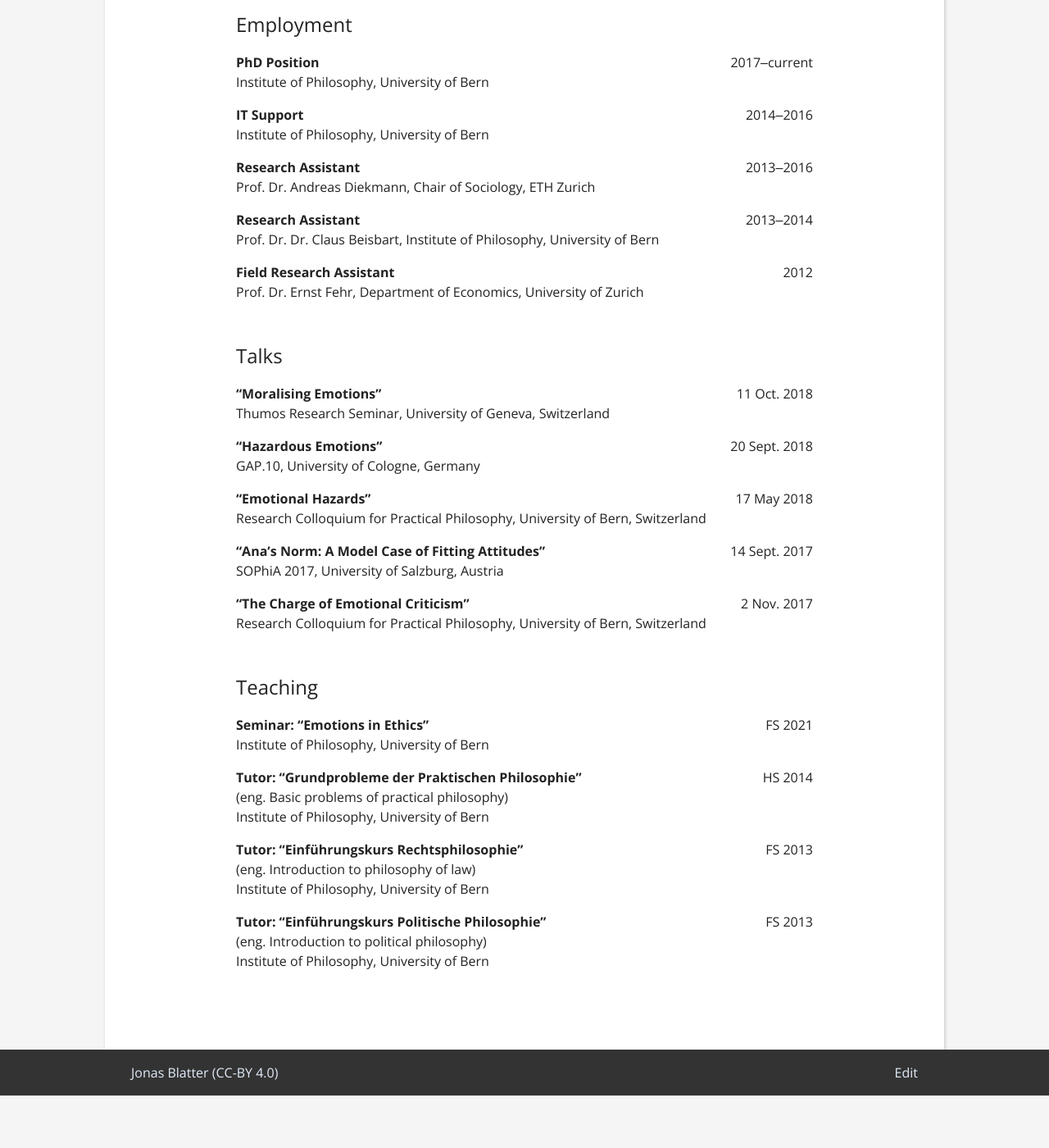
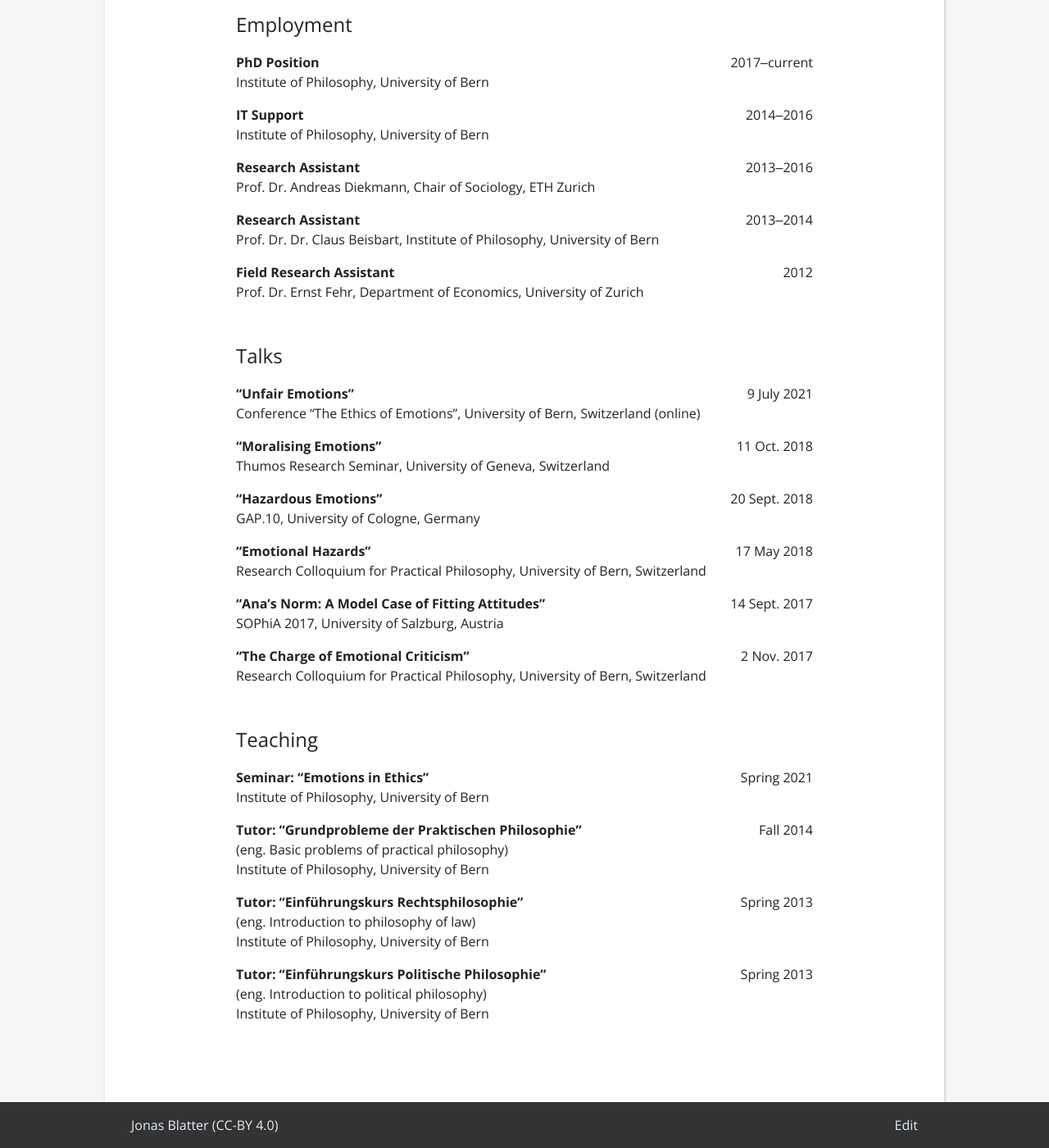
Before and after one commit to jonasblatter/jonasblatter.github.io, a Jekyll site: the page built from cv.md, in a window 1280 px wide and 1400 px high, scrolled down 978 px. Shown: the whole window at 82% size. Built offline with Jekyll 4.4.1, drawn with Linux system fonts in a browser that asks for light colours; our own code applies the rules of GitHub Pages for plain Markdown files; a style sheet for code colours, icons or effects is not loaded; before the commit the page ends 2314 px from its top, so only the background shows below that.

Commit message:
Update cv.md

```diff
--- a/cv.md
+++ b/cv.md
@@ -51,6 +51,10 @@ current
 
 ## Talks
 
+9 July 2021
+: **"Unfair Emotions"**
+: Conference “The Ethics of Emotions”, University of Bern, Switzerland (online)
+
 11 Oct. 2018
 : **"Moralising Emotions"**
 : Thumos Research Seminar, University of Geneva, Switzerland
@@ -73,21 +77,21 @@ current
 
 ## Teaching
 
-FS 2021
+Spring 2021
 : **Seminar: "Emotions in Ethics"**
 : Institute of Philosophy, University of Bern
 
-HS 2014
+Fall 2014
 : **Tutor: "Grundprobleme der Praktischen Philosophie"**
 : (eng. Basic problems of practical philosophy)
 : Institute of Philosophy, University of Bern
 
-FS 2013
+Spring 2013
 : **Tutor: "Einführungskurs Rechtsphilosophie"**
 : (eng. Introduction to philosophy of law)
 : Institute of Philosophy, University of Bern
 
-FS 2013
+Spring 2013
 : **Tutor: "Einführungskurs Politische Philosophie"**
 : (eng. Introduction to political philosophy)
 : Institute of Philosophy, University of Bern
```
